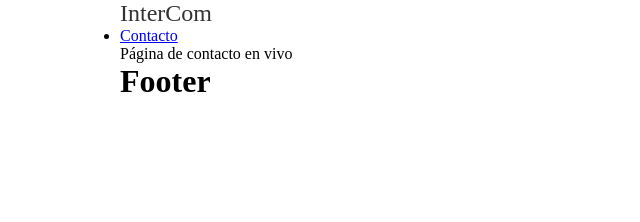
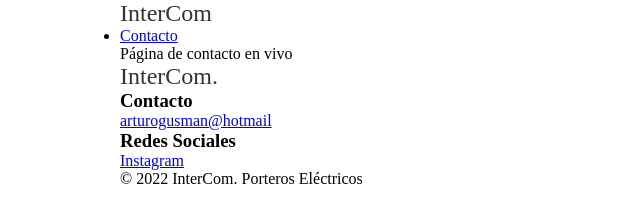
Before and after one commit to joacoguzmanz/intercom-web, a Gatsby site: page /contact in a window 1280 px wide. Shown: the whole page, without its empty margins (0-640 px from the left). Built offline with nearby package versions, Linux system fonts and the light colour scheme; Gatsby itself is replaced by a stand-in of ours.

Commit message:
working on footer

```diff
--- a/src/components/Footer.jsx
+++ b/src/components/Footer.jsx
@@ -1,8 +1,27 @@
 import React from 'react';
-// import { Link } from 'gatsby';
+import { Link } from 'gatsby';
+import { footerContainer, logo } from './styles/footer.module.css';
 
 const Footer = () => {
-  return <h1>Footer</h1>;
+  return (
+    <div className={footerContainer}>
+      <Link to='/' className={logo}>
+        InterCom.
+      </Link>
+
+      <div>
+        <h3>Contacto</h3>
+        <a href='mailto:arturogusman@hotmail.com'>arturogusman@hotmail</a>
+      </div>
+
+      <div>
+        <h3>Redes Sociales</h3>
+        <a href='https://www.instagram.com/portero.electrico/'>Instagram</a>
+      </div>
+
+      <p>&#169; 2022 InterCom. Porteros Eléctricos</p>
+    </div>
+  );
 };
 
 export default Footer;
--- a/src/components/styles/footer.module.css
+++ b/src/components/styles/footer.module.css
@@ -0,0 +1,12 @@
+.footer-container {
+  display: flex;
+  flex-direction: column;
+  gap: 40px;
+}
+
+.logo {
+  text-decoration: none;
+  color: #333;
+  font-weight: 500;
+  font-size: 1.5rem;
+}
```
